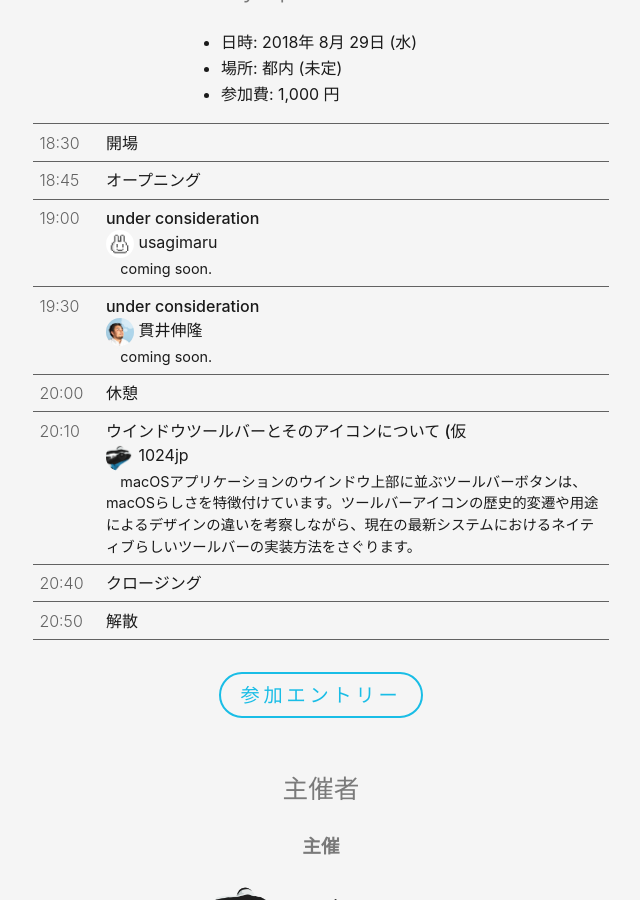
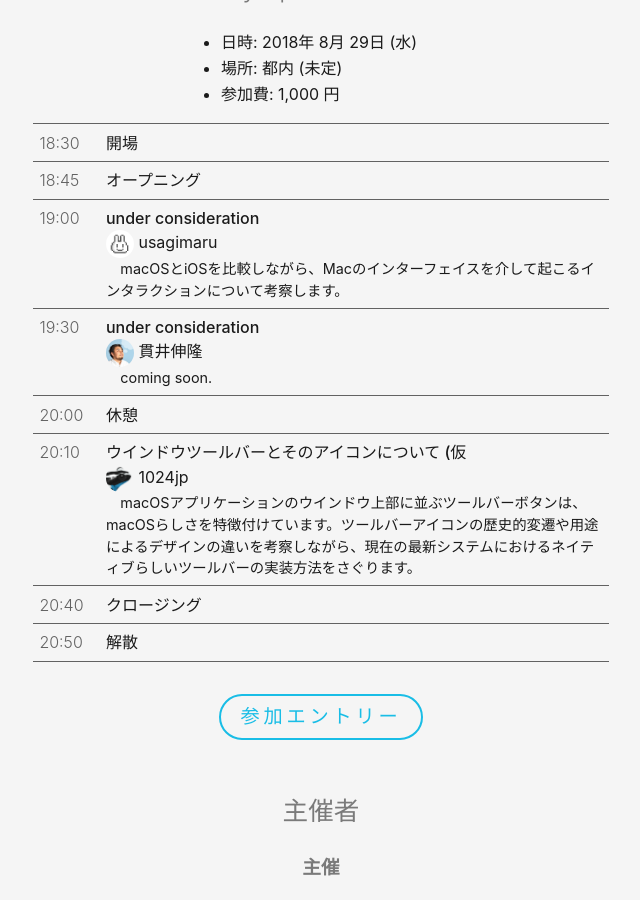
Before and after one commit to macOS-native/macos-native.github.io, a Jekyll site: the page built from index.md, in a window 1280 px wide and 900 px high, scrolled down 1126 px. Shown: the whole window, without its empty margins (319-959 px from the left). Built offline with Jekyll 4.4.1, drawn with Linux system fonts in a browser that asks for light colours.

Commit message:
usagimaru内容説明（仮）

```diff
--- a/_data/events.yml
+++ b/_data/events.yml
@@ -16,7 +16,7 @@ symposium_01:
         name: usagimaru
         avatar: usagimaru
       description: |
-        coming soon.
+        macOSとiOSを比較しながら、Macのインターフェイスを介して起こるインタラクションについて考察します。
     - time: "19:30"
       title: "under consideration"
       presenter:
```
